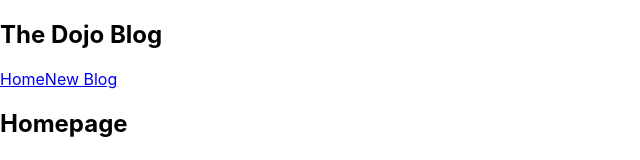
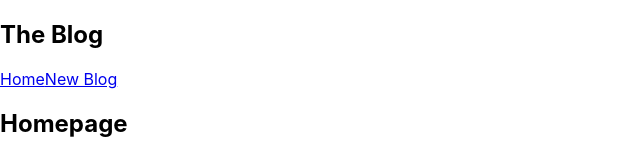
Before and after one commit to pragus99/miniblog, a React (Create React App) app: page / in a window 1280 px wide. Shown: the top 160 px of the page, without its empty margins (0-640 px from the left). Built offline with nearby package versions, Linux system fonts and the light colour scheme.

Commit message:
comment some line in navbar

```diff
--- a/src/components/Navbar.js
+++ b/src/components/Navbar.js
@@ -1,10 +1,20 @@
 const Navbar = () => {
   return (
     <nav className="navbar">
-      <h1>The Dojo Blog</h1>
+      <h1>The Blog</h1>
       <div className="links">
         <a href="/">Home</a>
-        <a href="/create">New Blog</a>
+        <a
+          href="/create"
+          //  Jika ingin menggunakan inline css dengan javascript object
+          // style={{
+          //   color: "White",
+          //   backgroundColor: "#f1356d",
+          //   borderRadius: "8px",
+          // }}
+        >
+          New Blog
+        </a>
       </div>
     </nav>
   );
```
